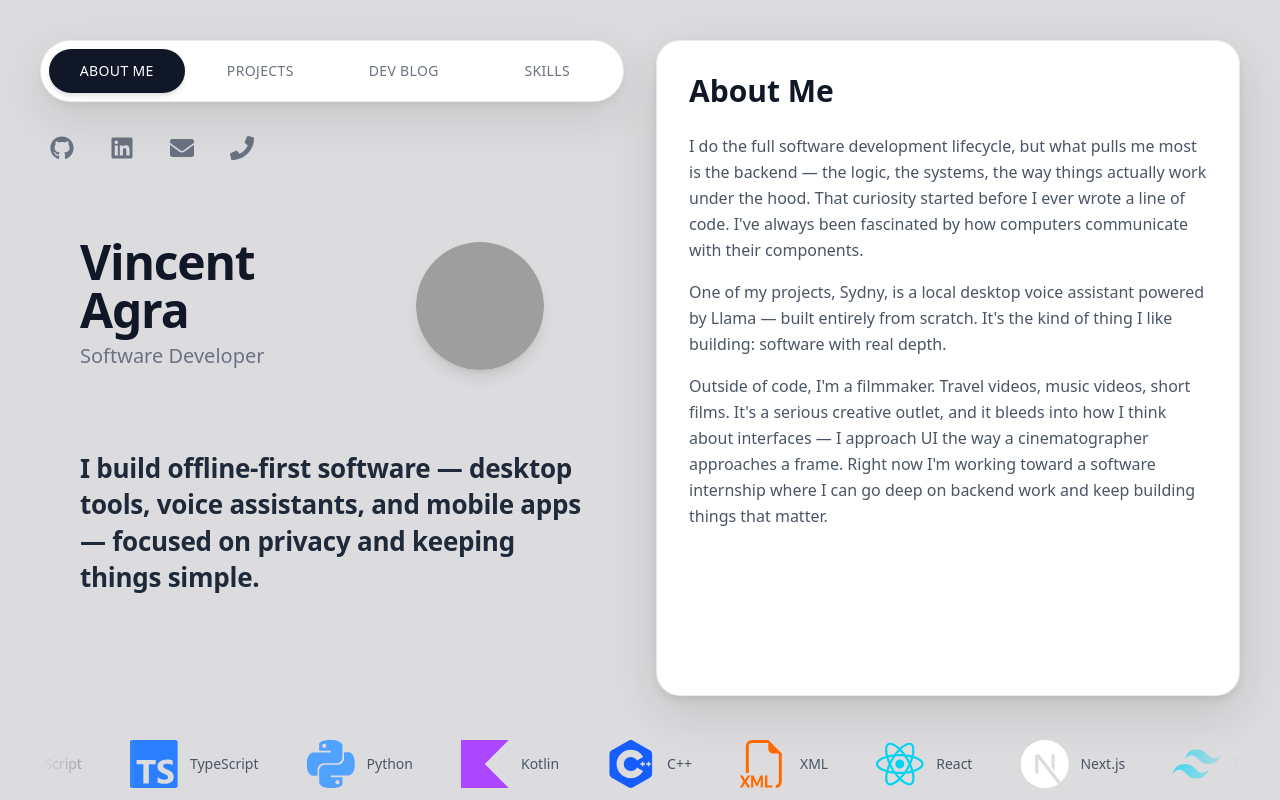
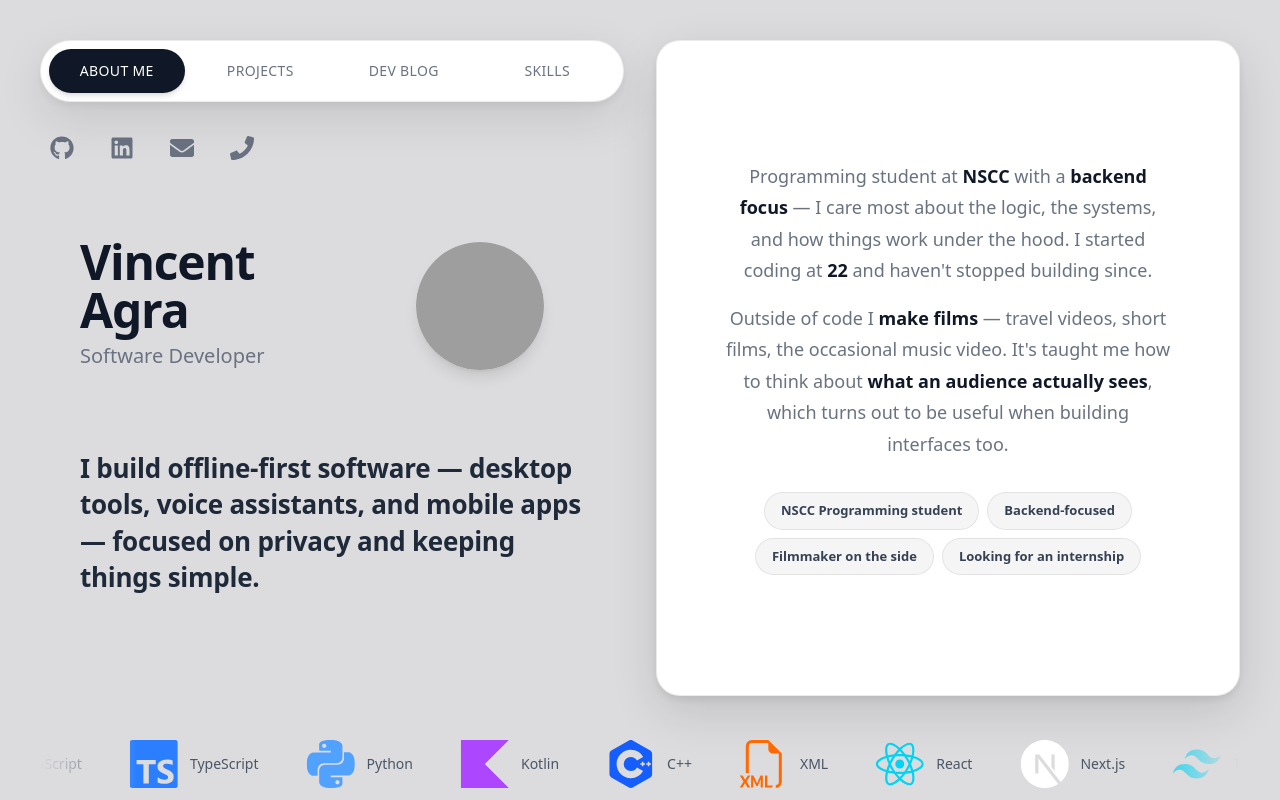
Before and after one commit to VincentDev007/software-developer-portfolio-website, a Next.js app in the folder portfolio-website/: page / in a window 1280 px wide. Built offline with nearby package versions, Linux system fonts and the light colour scheme; grey boxes are pictures that could not be loaded.

Commit message:
feat: content updates, font sizing, and QA fixes across panels

```diff
--- a/portfolio-website/components/layout/TwoPanel.tsx
+++ b/portfolio-website/components/layout/TwoPanel.tsx
@@ -99,7 +99,7 @@ export default function TwoPanel() {
   }, []);
 
   const rightPanelContent = (
-    <div className="flex-1 overflow-y-auto">
+    <div className="flex-1 overflow-y-auto h-full">
       <AnimatePresence mode="wait">
         {activeSection === SECTIONS.ABOUT && (
           <motion.div
@@ -108,6 +108,7 @@ export default function TwoPanel() {
             animate={{ opacity: 1 }}
             exit={{ opacity: 0 }}
             transition={{ duration: 0.3 }}
+            className="h-full"
           >
             <AboutMeRight />
           </motion.div>
@@ -146,7 +147,7 @@ export default function TwoPanel() {
 
         <nav aria-label="Main navigation" className={`${showRightPanel ? 'hidden lg:flex' : 'flex'} flex-col min-h-0`}>
 
-          <div className="mb-0">
+          <div>
             <Navigation
               activeSection={activeSection}
               setActiveSection={scrollToSection}
--- a/portfolio-website/components/sections/about/AboutMeRight.tsx
+++ b/portfolio-website/components/sections/about/AboutMeRight.tsx
@@ -1,28 +1,38 @@
 export default function AboutMeRight() {
+  const highlights = [
+    { bold: 'NSCC Programming student', rest: '— building real projects outside of class.' },
+    { bold: 'Backend-focused', rest: '— systems, APIs, and the logic under the hood.' },
+    { bold: 'Filmmaker on the side', rest: '— travel videos and short films.' },
+    { bold: 'Looking for an internship', rest: '— open to any opportunity to contribute and grow.' },
+  ];
+
   return (
-    <div>
-      <h2 className="text-3xl font-bold text-gray-900 mb-6">About Me</h2>
+    <div className="flex flex-col items-center justify-center h-full gap-8 text-center">
 
-      <p className="text-gray-600 leading-relaxed mb-4">
-        I do the full software development lifecycle, but what pulls me most is the backend —
-        the logic, the systems, the way things actually work under the hood.
-        That curiosity started before I ever wrote a line of code. I've always been fascinated by
-        how computers communicate with their components.
-      </p>
+      <div className="flex flex-col gap-4">
+        <p className="text-[18px] text-gray-500 leading-[1.75] max-w-md">
+          Programming student at <span className="font-semibold text-gray-900">NSCC</span> with a <span className="font-semibold text-gray-900">backend focus</span> — I care most about the logic, the systems, and how things work under the hood. I started coding at <span className="font-semibold text-gray-900">22</span> and haven't stopped building since.
+        </p>
+        <p className="text-[18px] text-gray-500 leading-[1.75] max-w-md">
+          Outside of code I <span className="font-semibold text-gray-900">make films</span> — travel videos, short films, the occasional music video. It's taught me how to think about <span className="font-semibold text-gray-900">what an audience actually sees</span>, which turns out to be useful when building interfaces too.
+        </p>
+      </div>
 
-      <p className="text-gray-600 leading-relaxed mb-4">
-        One of my projects, Sydny, is a local desktop voice assistant powered by
-        Llama — built entirely from scratch. It's the kind of thing I like building:
-        software with real depth.
-      </p>
+      <div className="flex flex-wrap justify-center gap-2 max-w-md">
+        {highlights.map((item) => (
+          <span
+            key={item.bold}
+            className="px-4 py-2 rounded-full text-[13px] font-semibold text-gray-700"
+            style={{
+              background: 'rgba(0,0,0,0.04)',
+              border: '1.5px solid rgba(0,0,0,0.08)',
+            }}
+          >
+            {item.bold}
+          </span>
+        ))}
+      </div>
 
-      <p className="text-gray-600 leading-relaxed">
-        Outside of code, I'm a filmmaker. Travel videos, music videos, short films.
-        It's a serious creative outlet, and it bleeds into how I think about interfaces —
-        I approach UI the way a cinematographer approaches a frame.
-        Right now I'm working toward a software internship where I can go deep on
-        backend work and keep building things that matter.
-      </p>
     </div>
   );
 }
--- a/portfolio-website/components/sections/dev_blog/DevBlogLeft.tsx
+++ b/portfolio-website/components/sections/dev_blog/DevBlogLeft.tsx
@@ -14,8 +14,8 @@ export default function DevBlogLeft({ selectedId, hoveredId, onSelectPost, onHov
   return (
     <div className="pb-8">
 
-      <h2 className="text-[22px] font-bold mb-2 text-gray-900">Dev Blog</h2>
-      <p className="text-[13px] text-gray-400 mb-6">Thoughts on building, learning, and shipping.</p>
+      <h2 className="text-[26px] font-bold mb-0 text-gray-900">Dev Blog</h2>
+      <p className="text-[14px] text-gray-400 font-bold mb-6 -mt-1">Thoughts on building, learning, and shipping.</p>
 
       <div>
         {blogPosts.map((post) => (
@@ -24,7 +24,7 @@ export default function DevBlogLeft({ selectedId, hoveredId, onSelectPost, onHov
             onClick={() => onSelectPost(selectedId === post.id ? null : post.id)}
             onMouseEnter={() => onHoverPost(post.id)}
             onMouseLeave={() => onHoverPost(null)}
-            className={`flex flex-col gap-2.5 p-4 rounded-[14px] mb-3 cursor-pointer transition-all duration-300 text-left w-full bg-white ${
+            className={`flex flex-col justify-between h-[160px] p-4 rounded-[14px] mb-3 cursor-pointer transition-all duration-300 text-left w-full bg-white overflow-hidden ${
               selectedId === post.id
                 ? 'opacity-100 -translate-y-1 scale-[1.02]'
                 : 'opacity-90 hover:opacity-100 hover:-translate-y-1 hover:scale-[1.02]'
@@ -45,11 +45,11 @@ export default function DevBlogLeft({ selectedId, hoveredId, onSelectPost, onHov
               </span>
             </div>
 
-            <h3 className="text-[14px] font-semibold text-gray-900 leading-snug">
+            <h3 className="text-[26px] font-semibold text-gray-900 leading-snug mb-0">
               {post.title}
             </h3>
 
-            <p className="text-[12px] text-gray-400 leading-relaxed">
+            <p className="text-[13px] text-gray-500 font-semibold leading-relaxed -mt-4">
               {post.summary}
             </p>
 
--- a/portfolio-website/components/sections/projects/ProjectsLeft.tsx
+++ b/portfolio-website/components/sections/projects/ProjectsLeft.tsx
@@ -15,8 +15,8 @@ export default function ProjectsLeft({ selectedId, hoveredId, onSelectProject, o
   return (
     <div className="pb-8">
 
-      <h2 className="text-[22px] font-bold mb-2 text-gray-900">My Projects</h2>
-      <p className="text-[13px] text-gray-400 mb-6">Things I've built from scratch.</p>
+      <h2 className="text-[26px] font-bold mb-0 text-gray-900">My Projects</h2>
+      <p className="text-[14px] text-gray-400 font-bold mb-6 -mt-1">Things I've built from scratch.</p>
 
       <div className="grid grid-cols-1 sm:grid-cols-2 gap-3">
         {projects.map((project) => (
@@ -49,7 +49,7 @@ export default function ProjectsLeft({ selectedId, hoveredId, onSelectProject, o
               <div className="absolute inset-0" style={{ background: 'linear-gradient(to bottom, rgba(0,0,0,0.1) 0%, rgba(0,0,0,0.7) 100%)' }} />
               {project.version && (
                 <div className="absolute top-3 left-3">
-                  <span className="text-[10px] font-bold text-white/80 px-2 py-0.5 rounded-full" style={{ background: 'rgba(0,0,0,0.4)', border: '1px solid rgba(255,255,255,0.15)' }}>
+                  <span className="text-[10px] font-bold uppercase tracking-[0.08em] text-white/80 px-2 py-0.5 rounded-full" style={{ background: 'rgba(0,0,0,0.4)', border: '1px solid rgba(255,255,255,0.15)' }}>
                     {project.version}
                   </span>
                 </div>
--- a/portfolio-website/data/blog.ts
+++ b/portfolio-website/data/blog.ts
@@ -9,33 +9,6 @@ export interface BlogPost {
 }
 
 export const blogPosts: BlogPost[] = [
-  {
-    id: 'shipping-something-nobody-asked-for',
-    tag: 'Personal',
-    date: 'April 12, 2026',
-    readTime: '3 min read',
-    title: 'Shipping Something Nobody Asked For',
-    summary: 'On building things for yourself and why that might be the most honest thing a developer can do.',
-    body: `<p>Nobody asked me to build Sydny. No client, no manager, no design brief. Just me, annoyed that every voice assistant I tried either needed the internet, sent my data somewhere, or required me to say a company's name out loud like I was summoning a corporate deity.</p>
-
-<p>So I built my own. Three months of late nights, a lot of broken audio pipelines, and one particularly miserable week where the wake word detection worked perfectly in silence and completely fell apart the moment I turned on a fan.</p>
-
-<h4>The part nobody talks about</h4>
-
-<p>There's a version of software development where you only build things that are validated. You research the market, identify a gap, talk to potential users, then build something people have already told you they want. That's smart. That's how you avoid wasting time.</p>
-
-<p>And then there's building something because it bothers you that it doesn't exist. That's the version I keep ending up in.</p>
-
-<p>The honest truth is I don't know if anyone else will ever use Sydny. Maybe the audience for "fully offline, privacy-first voice assistant you compile yourself" is exactly one person — me. And somewhere along the way I had to make peace with that. The project wasn't going to be less real because of it.</p>
-
-<h4>What shipping actually means</h4>
-
-<p>I used to think shipping meant other people using your thing. Now I think it just means finishing. Getting it to a state where it does what you said it would do, where you're not embarrassed to show the code, where you could walk away and come back six months later and still understand it.</p>
-
-<p>By that definition, Sydny is shipped. It wakes up when I say its name. It runs a local model. It doesn't phone home. That's the thing I set out to build and it's the thing I built.</p>
-
-<p>Nobody asked for it. I don't think that matters.</p>`,
-  },
   {
     id: 'sydny-behind-the-scenes',
     tag: 'Behind the Scenes',
```
Also changed, not shown: portfolio-website/components/sections/projects/ProjectsRight.tsx (+9 -9 lines), 1 other file (tests, documents, lock files or other folders).
